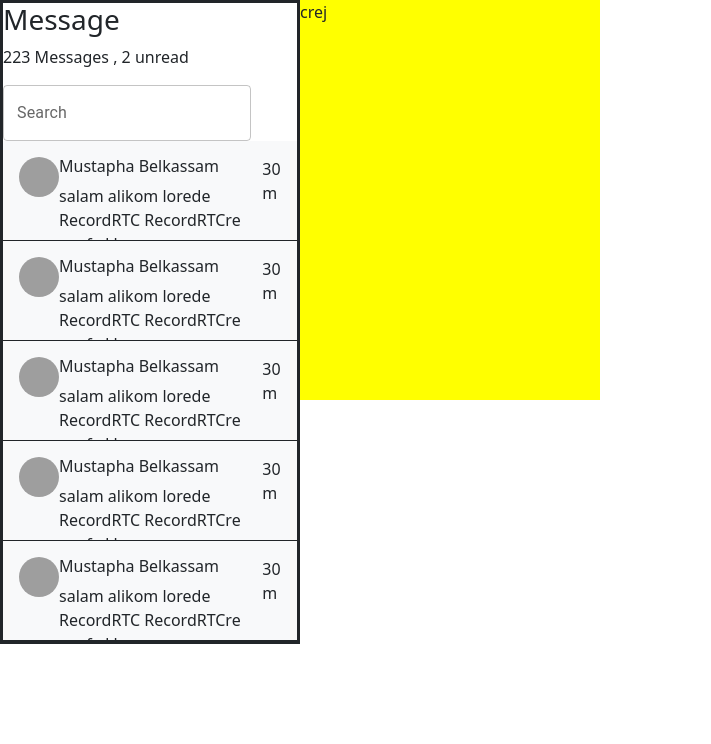
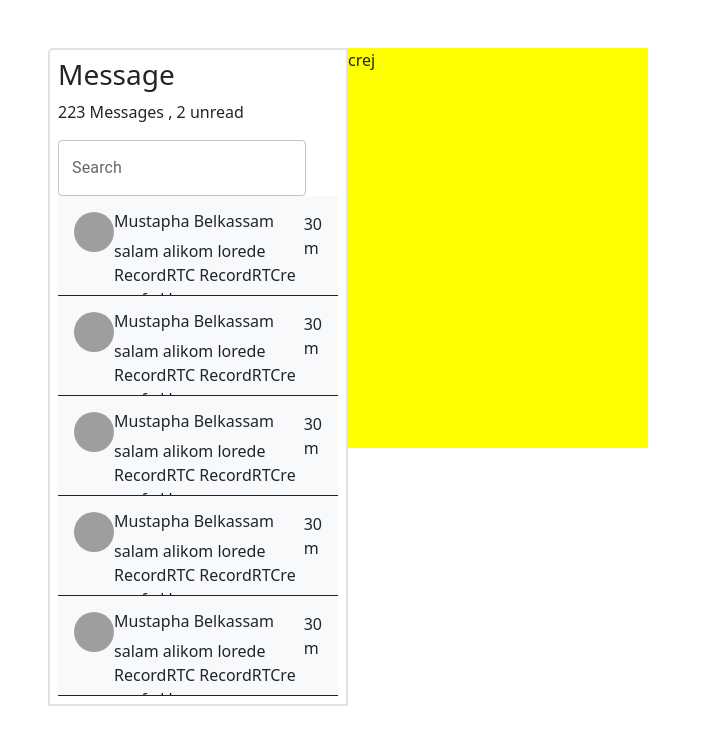
Before and after one commit to developython14/react_django_app, a React (Create React App) app in the folder frontend/: page /chat in a window 1280 px wide. Shown: the top 744 px of the page, without its empty margins (0-711 px from the left). Built offline with nearby package versions, Linux system fonts and the light colour scheme; grey boxes are pictures that could not be loaded.

Commit message:
work on react parts

```diff
--- a/frontend/src/pages/chat/chat.css
+++ b/frontend/src/pages/chat/chat.css
@@ -1,6 +1,7 @@
 .section1{
     width: 300px;
-    border: solid;
+    border: solid 2px rgb(227, 224, 224);
+    border-top-left-radius:5px ;
 
 }
 
--- a/frontend/src/pages/chat/chat.js
+++ b/frontend/src/pages/chat/chat.js
@@ -13,8 +13,8 @@ import Avatar from '@mui/material/Avatar';
 function Chat (){
 
     return (
-        <div className='d-flex flex-row'>
-            <div className='section1'>
+        <div className='d-flex flex-row p-5'>
+            <div className='section1 p-2'>
                 <h3>Message</h3>
                 <p>223 Messages , 2 unread</p>
                 <TextField id="outlined-basic" label="Search" variant="outlined" />
```
